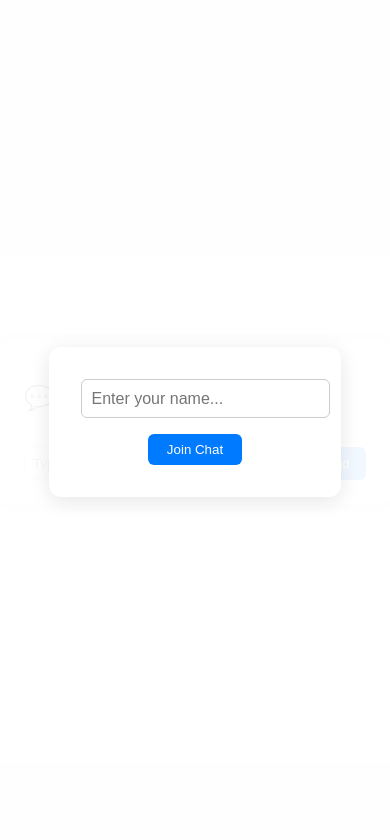
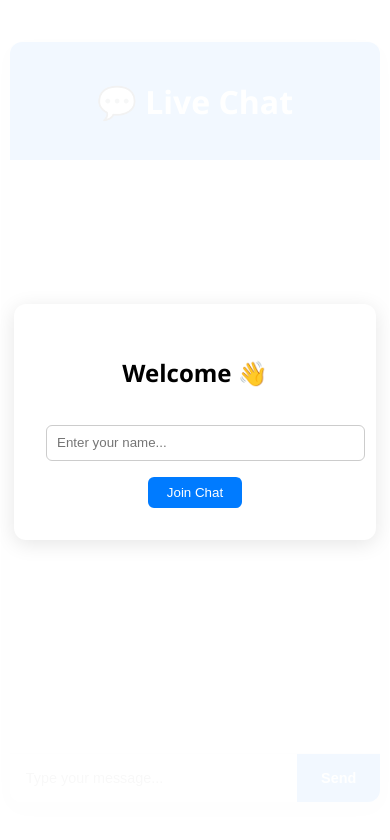
Before and after one commit to ashutoshmishra0001/Realtime-chat, a website: page public/index.html in a window 390 px wide. Drawn offline with nearby package versions, Linux system fonts and the light colour scheme; no server answers.

Commit message:
CSS changed

```diff
--- a/public/index.html
+++ b/public/index.html
@@ -2,40 +2,36 @@
 <html lang="en">
 <head>
   <meta charset="UTF-8" />
-  <title>Real-time Chat</title>
+  <meta name="viewport" content="width=device-width, initial-scale=1.0"/>
+  <title>Chat App</title>
   <link rel="stylesheet" href="style.css" />
 </head>
 <body>
+  <!-- Username Overlay -->
+  <div id="usernamePrompt" class="overlay">
+    <div class="overlay-box">
+      <h2>Welcome 👋</h2>
+      <input type="text" id="usernameInput" placeholder="Enter your name..." />
+      <button onclick="setUsername()">Join Chat</button>
+    </div>
+  </div>
 
-  <!-- Chat App Container -->
+  <!-- Chat Container -->
   <div class="chat-container">
-    <h2>💬 Realtime Chat</h2>
+    <header class="chat-header">
+      <h1>💬 Live Chat</h1>
+      <p id="typingIndicator"></p>
+    </header>
 
-    <!-- Overlay for username input -->
-  <div id="usernamePrompt" class="overlay">
-  <div>
-    <input type="text" id="usernameInput" placeholder="Enter your name..." />
-    <br />
-    <button onclick="setUsername()">Join Chat</button>
-  </div>
-</div>
+    <ul id="messages" class="chat-messages"></ul>
 
-    <!-- Chat messages list -->
-    <ul id="messages"></ul>
-
-    <!-- Typing indicator -->
-    <p id="typingIndicator" class="typing"></p>
-
-    <!-- Message input form -->
-    <form id="chatForm">
-      <input id="messageInput" autocomplete="off" placeholder="Type a message..." />
-      <button>Send</button>
+    <form id="chatForm" class="chat-form">
+      <input id="messageInput" autocomplete="off" placeholder="Type your message..." />
+      <button type="submit">Send</button>
     </form>
   </div>
 
-  <!-- Socket.IO and Client Logic -->
   <script src="/socket.io/socket.io.js"></script>
   <script src="client.js"></script>
-
 </body>
 </html>
--- a/public/style.css
+++ b/public/style.css
@@ -1,109 +1,139 @@
-/* General Page Style */
+/* Base styles */
 body {
-  font-family: Arial, sans-serif;
-  background: #f0f0f0;
   margin: 0;
+  font-family: 'Segoe UI', sans-serif;
+  background: #f2f2f2;
   display: flex;
   justify-content: center;
   align-items: center;
-  height: 100vh;
+  min-height: 100vh;
+}
+
+/* Overlay Prompt */
+.overlay {
+  position: fixed;
+  inset: 0;
+  background-color: rgba(255, 255, 255, 0.95);
+  display: flex;
+  justify-content: center;
+  align-items: center;
+  z-index: 100;
+}
+
+.overlay-box {
+  background: #fff;
+  padding: 2rem;
+  border-radius: 12px;
+  text-align: center;
+  box-shadow: 0 4px 20px rgba(0, 0, 0, 0.1);
+}
+
+.overlay-box input {
+  padding: 0.6rem;
+  margin-top: 1rem;
+  width: 100%;
+  max-width: 300px;
+  border: 1px solid #ccc;
+  border-radius: 6px;
+}
+
+.overlay-box button {
+  margin-top: 1rem;
+  padding: 0.5rem 1.2rem;
+  background-color: #007bff;
+  border: none;
+  border-radius: 6px;
+  color: #fff;
+  cursor: pointer;
 }
 
 /* Chat Container */
 .chat-container {
-  background: white;
-  padding: 1.5rem;
-  border-radius: 10px;
-  width: 90%;
-  max-width: 500px;
-  box-shadow: 0 0 12px rgba(0,0,0,0.1);
+  width: 100%;
+  max-width: 600px;
+  background: #fff;
+  border-radius: 12px;
+  box-shadow: 0 6px 20px rgba(0, 0, 0, 0.1);
+  display: flex;
+  flex-direction: column;
+  overflow: hidden;
+  height: 90vh;
 }
 
-/* Chat Message List */
-ul {
-  list-style: none;
-  padding: 0;
-  max-height: 250px;
-  overflow-y: auto;
-  margin-bottom: 10px;
+/* Chat Header */
+.chat-header {
+  background: #007bff;
+  color: white;
+  padding: 1rem;
+  text-align: center;
 }
 
-/* Individual Message */
-li {
-  padding: 0.5rem;
-  background: #e9e9e9;
-  margin-bottom: 0.4rem;
-  border-radius: 6px;
+#typingIndicator {
+  font-size: 0.9rem;
+  color: #ffe;
+  margin-top: 0.4rem;
 }
 
-/* Typing Indicator */
-.typing {
-  font-style: italic;
-  color: gray;
-  margin-bottom: 8px;
+/* Messages List */
+.chat-messages {
+  list-style: none;
+  flex: 1;
+  overflow-y: auto;
+  padding: 1rem;
+  margin: 0;
 }
 
-/* Message Input Form */
-form {
-  display: flex;
-  gap: 0.5rem;
+.chat-messages li {
+  padding: 0.6rem;
+  margin-bottom: 0.5rem;
+  background: #f1f1f1;
+  border-radius: 8px;
+  word-wrap: break-word;
 }
 
-input {
-  flex: 1;
-  padding: 0.5rem;
-  border-radius: 6px;
-  border: 1px solid #ccc;
+/* Chat Form */
+.chat-form {
+  display: flex;
+  border-top: 1px solid #ddd;
 }
 
-button {
-  padding: 0.5rem 1rem;
+.chat-form input {
+  flex: 1;
+  padding: 1rem;
   border: none;
-  border-radius: 6px;
-  background-color: #007bff;
+  font-size: 1rem;
+  outline: none;
+}
+
+.chat-form button {
+  padding: 1rem 1.5rem;
+  background: #007bff;
+  border: none;
   color: white;
+  font-weight: bold;
   cursor: pointer;
 }
 
-/* Username Overlay */
-.overlay {
-  position: fixed;
-  top: 0;
-  left: 0;
-  width: 100vw;
-  height: 100vh;
-  background: rgba(255, 255, 255, 0.95);
-  display: flex;
-  justify-content: center;
-  align-items: center;
-  z-index: 10;
+/* System messages */
+.chat-messages li.system {
+  font-style: italic;
+  background: #e0e0e0;
+  color: #555;
+  text-align: center;
 }
 
-/* Inner box for username input */
-.overlay > div {
-  background: white;
-  padding: 2rem;
-  border-radius: 12px;
-  box-shadow: 0 4px 20px rgba(0, 0, 0, 0.1);
-  text-align: center;
+/* Responsive */
+@media (max-width: 500px) {
+  .chat-container {
+    width: 95%;
+    height: 90vh;
+  }
+
+  .chat-form input {
+    font-size: 0.9rem;
+  }
+
+  .chat-form button {
+    font-size: 0.9rem;
+  }
 }
-/* Input field */
-#usernameInput {
-  padding: 0.6rem;
-  font-size: 1rem;
-  border: 1px solid #ccc;
-  border-radius: 6px;
-  margin-bottom: 1rem;
-  width: 100%;
-  max-width: 300px;
-}
-
-/* Join button */
-.overlay button {
-  padding: 0.5rem 1.2rem;
-  background-color: #007bff;
-  color: white;
-  border: none;
-  border-radius: 6px;
-  cursor: pointer;
-}
```
